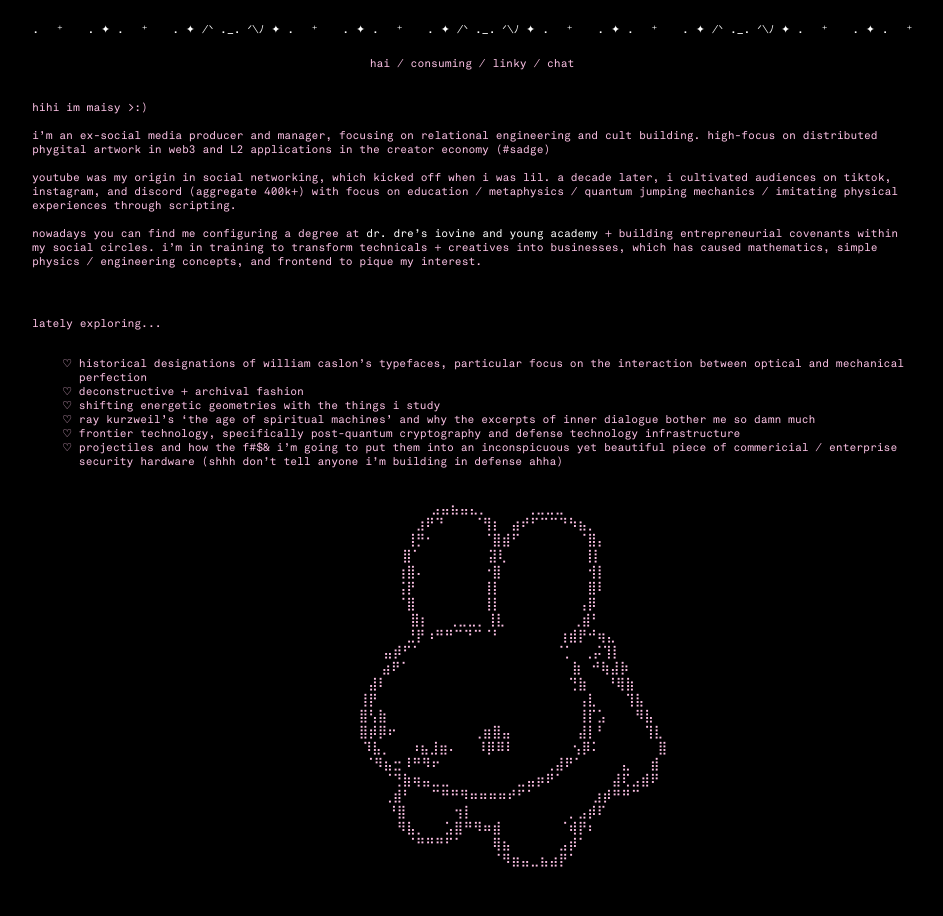
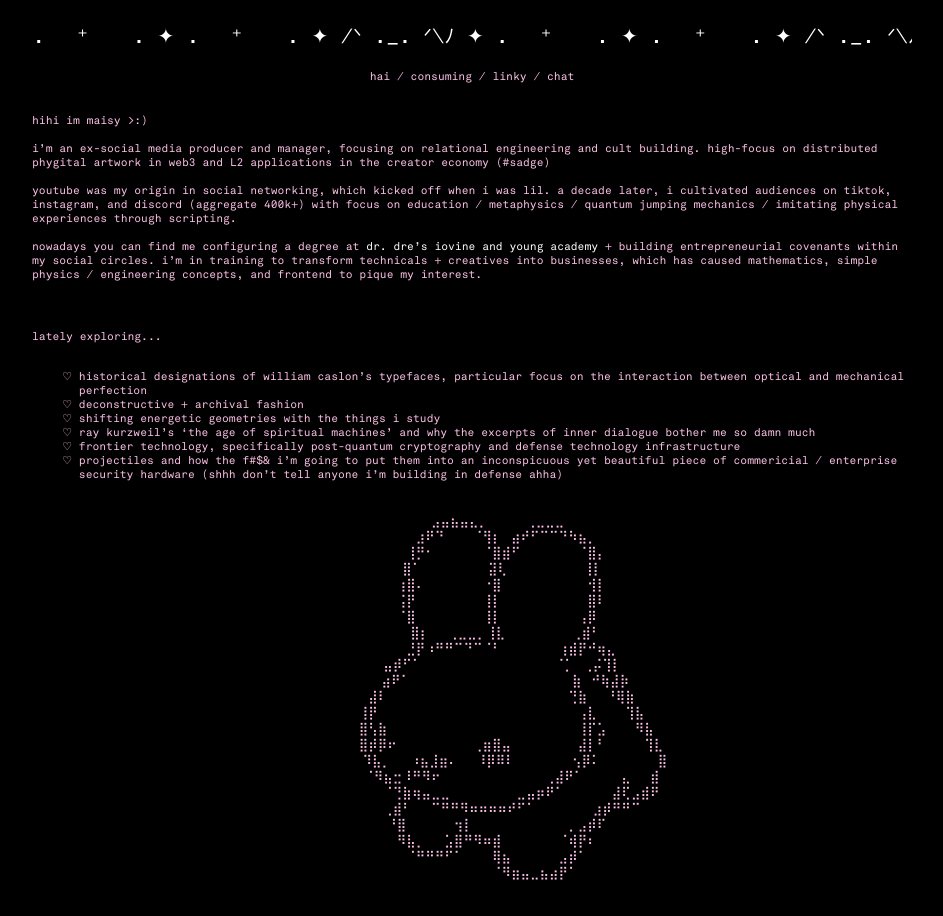
Before and after one commit to awhmaisy/haiwrld, a plain HTML site: page index.html in a window 1280 px wide. Shown: the whole page, without its empty margins (168-1111 px from the left). Drawn offline with nearby package versions, Linux system fonts and the light colour scheme.

Commit message:
size yay

```diff
--- a/global.css
+++ b/global.css
@@ -124,15 +124,15 @@ body {
 @media (max-width: 768px) {
 body {
     padding: 10px;
-    font-size: 14px; /* Adjust font size for better readability */
+    font-size: 20px; /* Adjust font size for better readability */
 }
 
 h1 {
-    font-size: 18px; /* Adjust heading size */
+    font-size: 25px; /* Adjust heading size */
 }
 
 p, li, .article, .inlinelinky, .scrolling-bar, .scrolling-text {
-    font-size: 12px; /* Adjust other text sizes */
+    font-size: 20x; /* Adjust other text sizes */
 }
 
 .container {
@@ -175,7 +175,7 @@ button {
     overflow: hidden; /* Hide overflow */
     background-color: #000;
     color: #fff;
-    font-size: 11px;
+    font-size: 20px;
     z-index: 1000; /* Ensure it stays above other content */
 }
 
```
